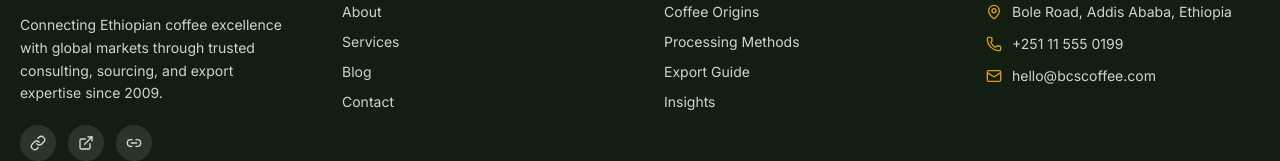
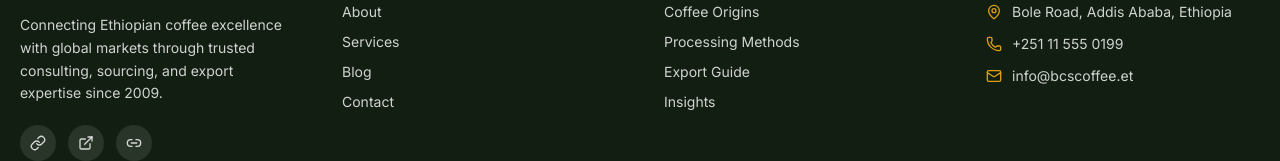
Before and after one commit to t5i0n/bcs, a React (Vite) app: page /blog in a window 1280 px wide. Shown: the part 1121-1282 px from the top of the page. Built offline with nearby package versions, Linux system fonts and the light colour scheme.

Commit message:
added email on footer

```diff
--- a/src/components/site/Footer.tsx
+++ b/src/components/site/Footer.tsx
@@ -70,8 +70,7 @@ export function Footer() {
               <Phone className="w-4 h-4 mt-0.5 text-accent" /> +251 11 555 0199
             </li>
             <li className="flex gap-2.5">
-              <Mail className="w-4 h-4 mt-0.5 text-accent" />{" "}
-              hello@bcscoffee.com
+              <Mail className="w-4 h-4 mt-0.5 text-accent" /> info@bcscoffee.et
             </li>
           </ul>
         </div>
```
